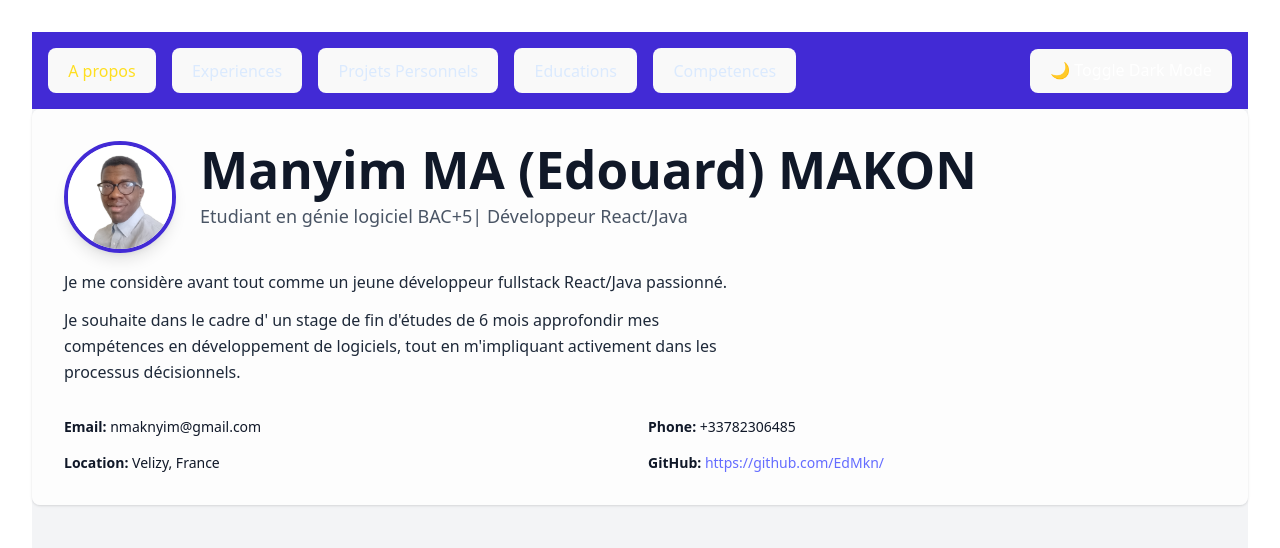
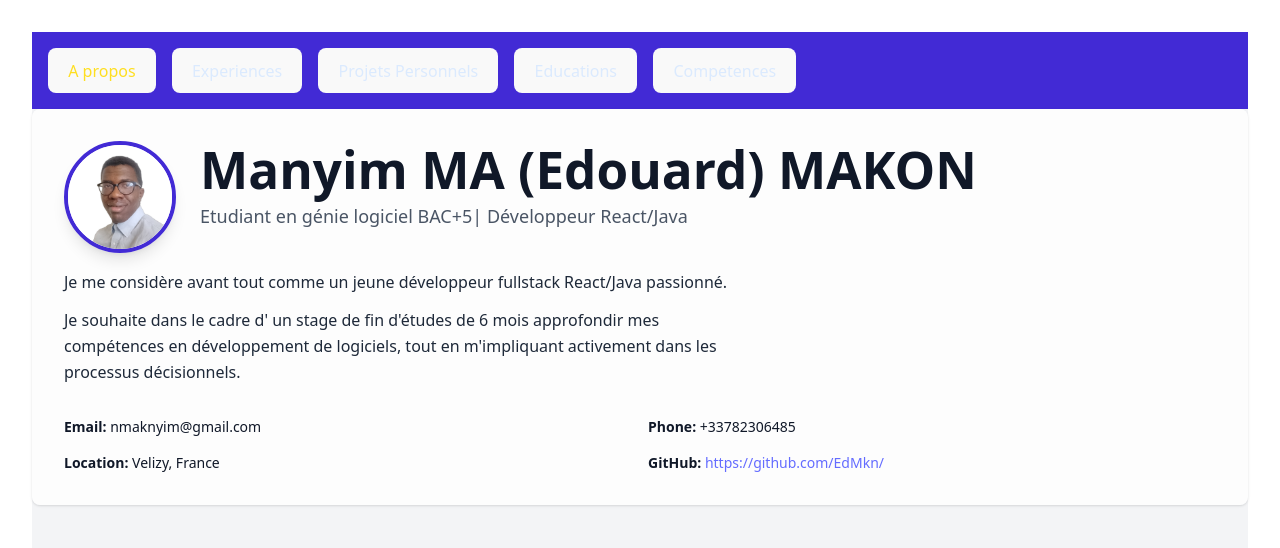
Before and after one commit to EdMkn/Mon_CV, a React (Vite) app: page / in a window 1280 px wide. Shown: the top 548 px of the page. Built offline with nearby package versions, Linux system fonts and the light colour scheme.

Commit message:
Dark mode hidden

```diff
--- a/src/components/CV/Header.jsx
+++ b/src/components/CV/Header.jsx
@@ -21,12 +21,14 @@ const Header = ({ currentSection, onSelect, toggleDarkMode }) => {
         ))}
       </div>
 
-      <button
+      {toggleDarkMode? "":""}
+      {/*<button
         onClick={toggleDarkMode}
+        hidden
         className="ml-auto text-sm px-3 py-1 border rounded hover:bg-blue-700"
       >
         🌙 Toggle Dark Mode
-      </button>
+      </button> */}
     </nav>
   );
 };
```
